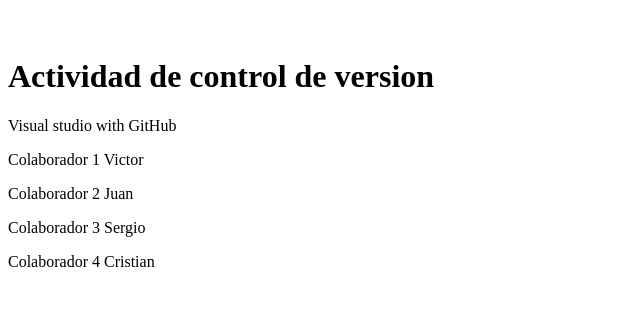
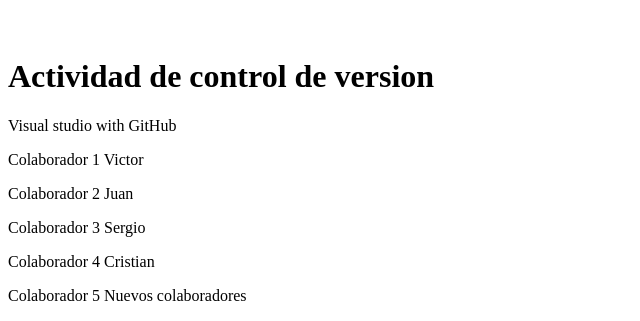
Before and after one commit to victor9904/Web-abarrotes, a plain HTML site: page Index.html in a window 1280 px wide. Shown: the part 677-998 px from the top of the page, without its empty margins (0-640 px from the left). Before the commit the page ends 964 px from the top, so only its background shows below. Drawn offline with Linux system fonts and the light colour scheme.

Commit message:
Se modifico a peticion de los requerimientos

```diff
--- a/Index.html
+++ b/Index.html
@@ -37,6 +37,9 @@
         <article>
             <p>Colaborador 4 Cristian</p>
         </article>
+        <article>
+            <p>Colaborador 5 Nuevos colaboradores</p>
+        </article>
     </section>
 </body>
 </html>
```
